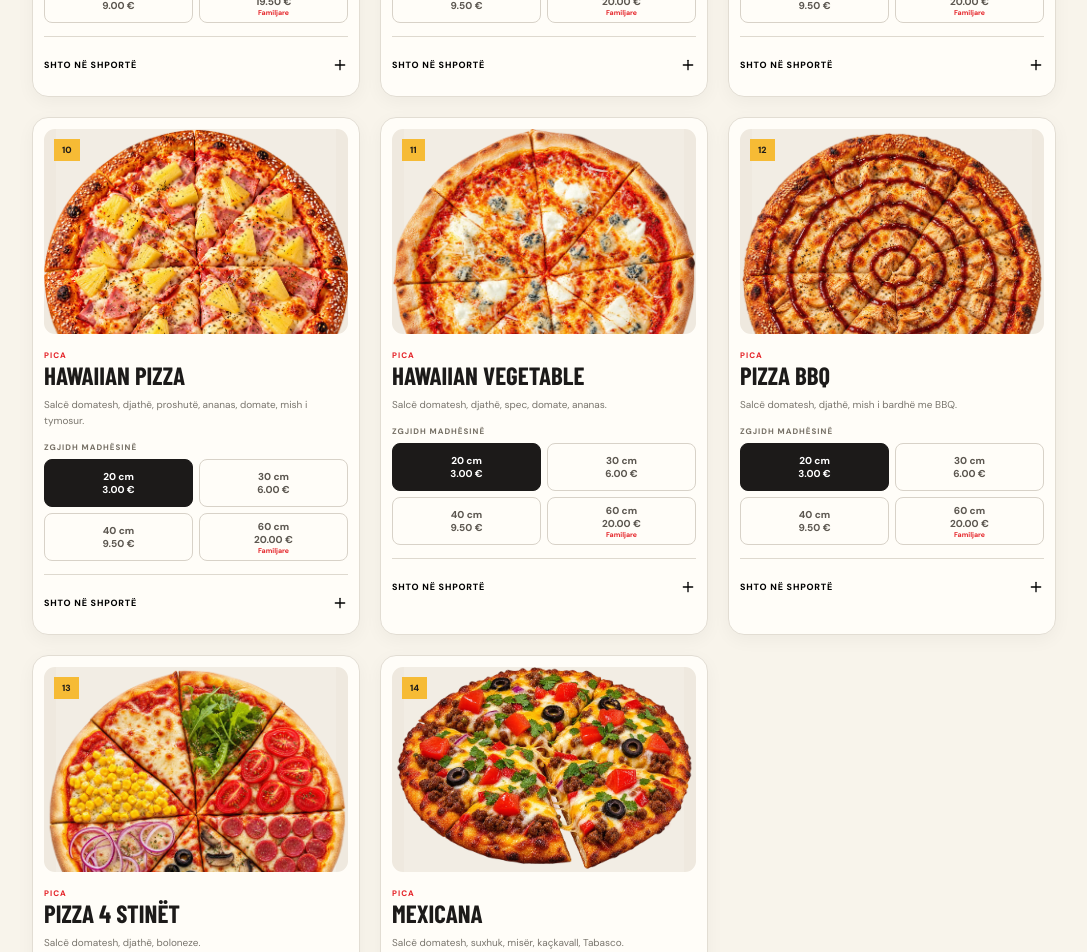
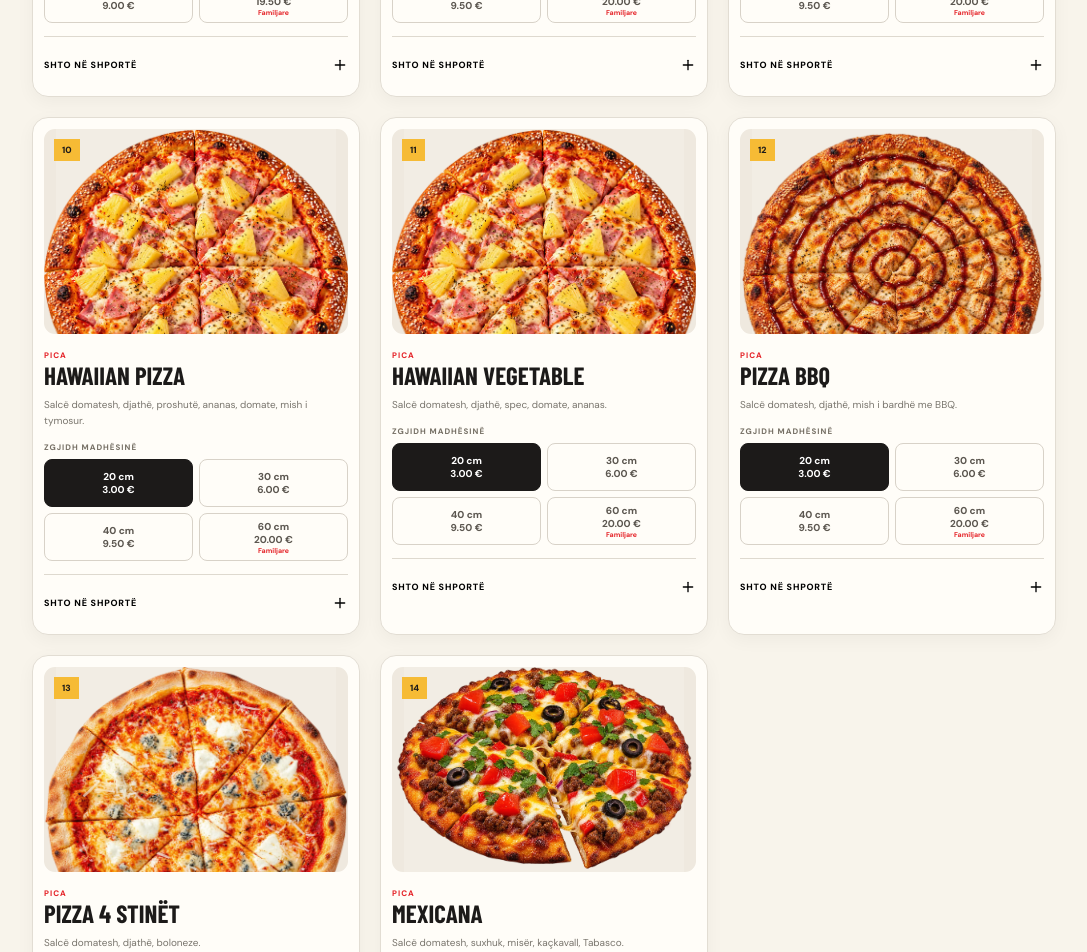
Before and after one commit to Adonitt/Dua-Pizza, a React (Vite) app: page / in a window 1280 px wide. Shown: the part 2780-3732 px from the top of the page, without its empty margins (96-1183 px from the left). Built offline with nearby package versions, Linux system fonts and the light colour scheme; a web font is replaced by a local one.

Commit message:
Update pizza card images

```diff
--- a/src/menuData.js
+++ b/src/menuData.js
@@ -27,9 +27,9 @@ export const products = [
   pizza('tuna', 'Tuna', 'Salcë domatesh, djathë, ton, domate.', [2.5, 5.5, 9.5, 20], '/images/pizzas/tuna.webp'),
   pizza('oriental', 'Oriental', 'Salcë domatesh, djathë, suxhuk, leze, domate, vezë.', [3, 6, 9.5, 20], '/images/pizzas/oriental.jpg'),
   pizza('hawaiian', 'Hawaiian Pizza', 'Salcë domatesh, djathë, proshutë, ananas, domate, mish i tymosur.', [3, 6, 9.5, 20], '/images/pizzas/hawaian.webp'),
-  pizza('hawaiian-vegetable', 'Hawaiian Vegetable', 'Salcë domatesh, djathë, spec, domate, ananas.', [3, 6, 9.5, 20], '/images/pizzas/4-djathrat.webp'),
+  pizza('hawaiian-vegetable', 'Hawaiian Vegetable', 'Salcë domatesh, djathë, spec, domate, ananas.', [3, 6, 9.5, 20], '/images/pizzas/hawaian.webp'),
   pizza('bbq', 'Pizza BBQ', 'Salcë domatesh, djathë, mish i bardhë me BBQ.', [3, 6, 9.5, 20], '/images/pizzas/bbq-pizza.webp'),
-  pizza('four-seasons', 'Pizza 4 Stinët', 'Salcë domatesh, djathë, boloneze.', [3, 6, 9.5, 20], '/images/pizzas/pizza-juaj.webp'),
+  pizza('four-seasons', 'Pizza 4 Stinët', 'Salcë domatesh, djathë, boloneze.', [3, 6, 9.5, 20], '/images/pizzas/4-djathrat.webp'),
   pizza('mexicana', 'Mexicana', 'Salcë domatesh, suxhuk, misër, kaçkavall, Tabasco.', [3, 6, 9.5, 20], '/images/pizzas/mexican.webp'),
   ...[
     ['sandwich-dua', 'Sandwich DUA', 2.5],
```
